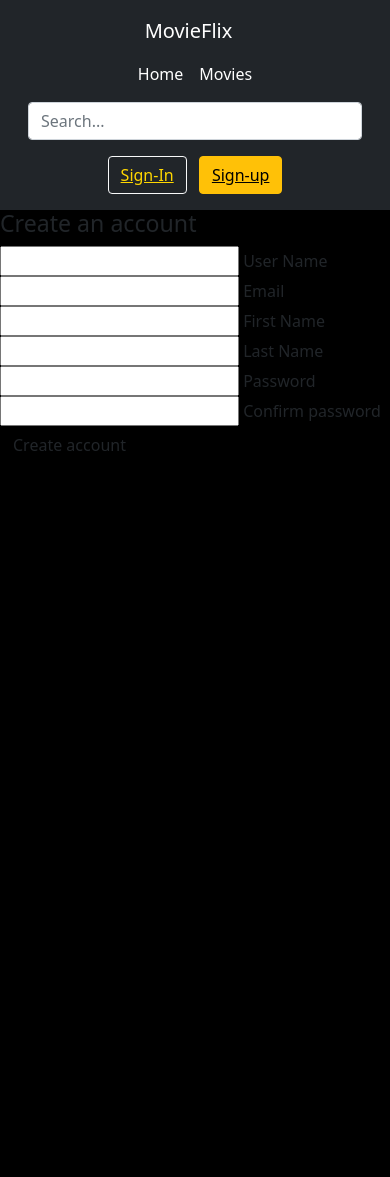
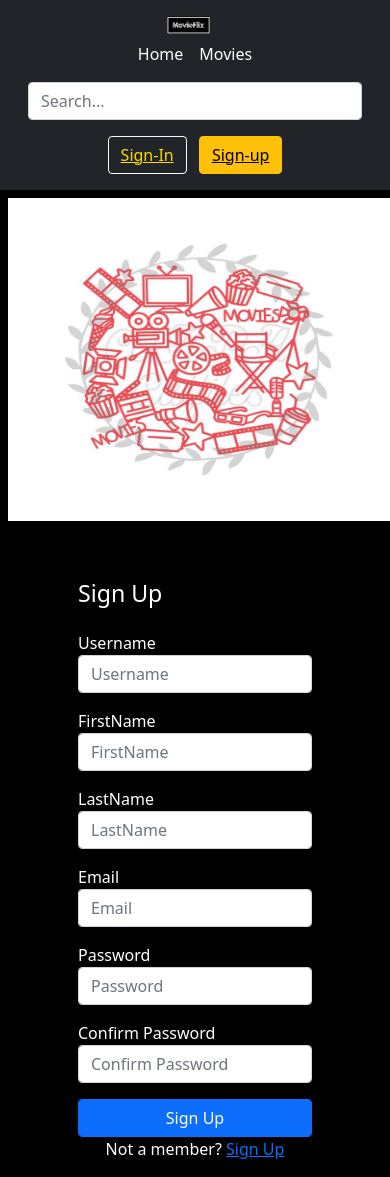
Before and after one commit to Abhishe-k/MovieFlix, a Django app: page /signup/ in a window 390 px wide. Before the commit the page ends 451 px from the top, so only its background shows below. Run offline with Django 4.2, Linux system fonts and the light colour scheme.

Commit message:
Password reset and UI

```diff
--- a/Core/forms.py
+++ b/Core/forms.py
@@ -28,6 +28,7 @@ class SignUpForm(forms.ModelForm):
         return self.cleaned_data
 
 
+
 class SignInForm(forms.Form):
     username = forms.CharField(required=True)
     password = forms.CharField(widget=forms.PasswordInput())
@@ -44,3 +45,38 @@ class SignInForm(forms.Form):
         password = self.cleaned_data.get('password')
 
         return self.cleaned_data
+
+class ForgotPasswordForm(forms.Form):
+    email = forms.CharField(widget=forms.EmailInput(), max_length=100, required=True)
+
+    class Meta:
+        model = User
+        fields = ['username', 'email']
+
+    def _init_(self, *args, **kwargs):
+        super(ForgotPasswordForm, self)._init_(*args, **kwargs)
+
+    def clean(self):
+        super(ForgotPasswordForm, self).clean()
+        email = self.cleaned_data.get('email')
+
+        return self.cleaned_data
+
+class ResetPasswordForm(forms.Form):
+    password = forms.CharField(widget=forms.PasswordInput(), required=True, label='Enter your new password.')
+    confirm_password = forms.CharField(widget=forms.PasswordInput(), required=True, label='Confirm your new password.')
+
+    class Meta:
+        model = User
+        fields = ['password']
+
+    def _init_(self, *args, **kwargs):
+        super(ResetPasswordForm, self)._init_(*args, **kwargs)
+
+    def clean(self):
+        super(ResetPasswordForm, self).clean()
+        password = self.cleaned_data.get('password')
+        confirm_password = self.cleaned_data.get('confirm_password')
+        if password != confirm_password:
+            self._errors['password'] = self.error_class(['Password do not match, try again!'])
+        return self.cleaned_data
--- a/Core/templates/base.html
+++ b/Core/templates/base.html
@@ -7,13 +7,16 @@
         <link rel="stylesheet" type="text/css" href="{% static 'Core/card.css' %}"/>
     </head>
 
-    <body style="background-color: black">
+    <body style="background-color: black; color: white">
     <header class="p-3 bg-dark text-white" >
     <div class="container">
       <div class="d-flex flex-wrap align-items-center justify-content-center justify-content-lg-start">
-        <a href="/" class="d-flex align-items-center mb-2 mb-lg-0 text-white text-decoration-none"  style="margin-right: 13px;font-size: 20px">
-          MovieFlix
-        </a>
+          <img src="{% static 'Core/MovieFlix-logo.png' %}" alt="MovieFlix" height="7%" width="13%" style="margin-right: 13px;"
+               onclick="window.location.href = '/home';">
+
+{#        <a href="/" class="d-flex align-items-center mb-2 mb-lg-0 text-white text-decoration-none"  style="margin-right: 13px;font-size: 20px">#}
+{#          MovieFlix#}
+{#        </a>#}
 
         <ul class="nav col-12 col-lg-auto me-lg-auto mb-2 justify-content-center mb-md-0">
           <li><a href="/home" class="nav-link px-2 text-white">Home</a></li>
--- a/Core/templates/signup.html
+++ b/Core/templates/signup.html
@@ -1,45 +1,113 @@
 {% extends 'base.html' %}
 {% load static %}
 {% block content %}
-<div class="row center-align">
-  <form class="col s12" role="form" action="" method="POST">
+{#<div class="row center-align">#}
+{#  <form class="col s12" role="form" action="" method="POST">#}
+{#    {% csrf_token %}#}
+{#    <h3>Create an account</h3>#}
+{#    <div class="row">#}
+{#      <div class="input-field col s12">#}
+{#        {{ form.username }}#}
+{#        <label for="username">User Name</label>#}
+{#      </div>#}
+{#    </div>#}
+{#    <div class="row">#}
+{#      <div class="input-field col s12">#}
+{#        {{ form.email }}#}
+{#        <label for="email">Email</label>#}
+{#      </div>#}
+{#    </div>#}
+{#    <div class="row">#}
+{#      <div class="input-field col s12">#}
+{#        {{ form.first_name }}#}
+{#        <label for="first_name">First Name</label>#}
+{#      </div>#}
+{#    </div>#}
+{#    <div class="row">#}
+{#      <div class="input-field col s12">#}
+{#        {{ form.last_name }}#}
+{#        <label for="last_name">Last Name</label>#}
+{#      </div>#}
+{#    </div>#}
+{#    <div class="row">#}
+{#      <div class="input-field col s12">#}
+{#        {{ form.password }}#}
+{#        <label for="password">Password</label>#}
+{#      </div>#}
+{#    </div>#}
+{#    <div class="row">#}
+{#      <div class="input-field col s12">#}
+{#        {{ form.confirm_password }}#}
+{#        <label for="confirm_password">Confirm password</label>#}
+{#      </div>#}
+{#    </div>#}
+{#    {% if form.errors %}#}
+{#      <div class="row">#}
+{#        <div class="col s12">#}
+{#          <span style="color: red; font-weight: bold;">{{ form.errors }}</span>#}
+{#        </div>#}
+{#      </div>#}
+{#    {% endif %}#}
+{#    <button type="submit"class="waves-effect waves-light btn" name="action">Create account</button>#}
+{#  </form>#}
+{#</div>#}
+    <div>
+<div class="row" >
+    <div class="col-md-6">
+
+             <img src="{%static 'Core/bgimg.jpg'%}" alt="Sample image" width="100%" height="85%" style="padding: 2% 0% 0% 2%">
+    </div>
+    <div class="col-md-6" >
+<div class="login-wrap " style="margin-left:20%;margin-right: 20%;">
+<div class="d-flex">
+<div class="w-100">
+<h3 class="mb-4">Sign Up</h3>
+</div>
+<div class="w-100">
+<p class="social-media d-flex justify-content-end">
+<a href="#" class="social-icon d-flex align-items-center justify-content-center"><span class="fa fa-facebook"></span></a>
+<a href="#" class="social-icon d-flex align-items-center justify-content-center"><span class="fa fa-twitter"></span></a>
+</p>
+</div>
+</div>
+<form class="signin-form" role="form" action="" method="POST">
     {% csrf_token %}
-    <h3>Create an account</h3>
-    <div class="row">
-      <div class="input-field col s12">
-        {{ form.username }}
-        <label for="username">User Name</label>
-      </div>
+<div class="form-group mb-3">
+<label class="label" for="name">Username</label>
+<input type="text"  class="form-control" placeholder="Username"  name='username' required="">
+</div>
+    <div class="form-group mb-3">
+<label class="label" for="first_name">FirstName</label>
+<input type="text"  class="form-control" placeholder="FirstName"  name='first_name' required="">
+</div>
+    <div class="form-group mb-3">
+<label class="label" for="last_name">LastName</label>
+<input type="text"  class="form-control" placeholder="LastName"  name='last_name' required="">
+</div>
+    <div class="form-group mb-3">
+<label class="label" for="email">Email</label>
+<input type="text"  class="form-control" placeholder="Email"  name='email' required="">
+</div>
+<div class="form-group mb-3">
+<label class="label" for="password">Password</label>
+<input type="password" class="form-control" placeholder="Password" name='password' required="">
+</div>
+    <div class="form-group mb-3">
+<label class="label" for="confirm_password">Confirm Password</label>
+<input type="password" class="form-control" placeholder="Confirm Password" name='confirm_password' required="">
+</div>
+<div class="form-group">
+<button type="submit" class="form-control btn btn-primary rounded submit px-3">Sign Up</button>
+</div>
+<div class="form-group d-md-flex">
+
+
+</div>
+</form>
+<p class="text-center">Not a member? <a data-toggle="tab" href="/signup">Sign Up</a></p>
+</div>
     </div>
-    <div class="row">
-      <div class="input-field col s12">
-        {{ form.email }}
-        <label for="email">Email</label>
-      </div>
-    </div>
-    <div class="row">
-      <div class="input-field col s12">
-        {{ form.first_name }}
-        <label for="first_name">First Name</label>
-      </div>
-    </div>
-    <div class="row">
-      <div class="input-field col s12">
-        {{ form.last_name }}
-        <label for="last_name">Last Name</label>
-      </div>
-    </div>
-    <div class="row">
-      <div class="input-field col s12">
-        {{ form.password }}
-        <label for="password">Password</label>
-      </div>
-    </div>
-    <div class="row">
-      <div class="input-field col s12">
-        {{ form.confirm_password }}
-        <label for="confirm_password">Confirm password</label>
-      </div>
+</div>
     </div>
     {% if form.errors %}
       <div class="row">
@@ -48,7 +116,4 @@
         </div>
       </div>
     {% endif %}
-    <button type="submit"class="waves-effect waves-light btn" name="action">Create account</button>
-  </form>
-</div>
 {% endblock %}
--- a/Core/urls.py
+++ b/Core/urls.py
@@ -13,5 +13,7 @@ urlpatterns = [
     path('logout/', logout, name='logout'),
     path('profile/', profile_user, name='profile'),
     path('profile/upload/', views.image_upload, name='upload'),
+    path('forgotpassword/', views.forgot_password, name='forgotpassword'),
+    path('resetpassword/<int:token>', views.change_password, name='resetpassword'),
 
 ]
--- a/Core/views.py
+++ b/Core/views.py
@@ -4,8 +4,8 @@ from django.shortcuts import render, redirect
 from django.contrib.auth.models import User
 
 from movie.forms import OrderForm, ImageForm
-from .forms import SignUpForm, SignInForm
-from movie.models import movie, actor, order, topmovie, profile
+from .forms import SignUpForm, SignInForm, ResetPasswordForm, ForgotPasswordForm
+from movie.models import movie, actor, order, topmovie, profile, usertoken
 from django.core import serializers
 # Create your views here.
 from django.contrib.auth.models import User
@@ -66,6 +66,105 @@ def loginUser(request):
         'form': form,
     }
     return render(request, 'signin.html', context)
+
+def forgot_password(request):
+    if request.POST:
+        user_email = request.POST['email']
+        user  = User.objects.get(email=user_email)
+        if user:
+            try:
+                user_token =  usertoken.objects.get(email=user.email)
+                token = user_token.id
+            except:
+                user_token = usertoken(username=user.username, email=user.email)
+                user_token.save()
+                token = usertoken.objects.get(email=user_email).id
+
+            subject = 'Reset Password'
+            message = ' You have requested to reset your password ' + user.username + \
+                      "Please click the below link to reset your password http://127.0.0.1:8000/resetpassword"
+
+            email_from = settings.EMAIL_HOST_USER
+            recipient_list = []
+            recipient_list.append(user_email)
+            htmlmessage = """
+                        <html lang="en">
+                <head>
+                  <title>Bootstrap Example</title>
+                  <meta charset="utf-8">
+                  <meta name="viewport" content="width=device-width, initial-scale=1">
+                  <link rel="stylesheet" href="https://cdn.jsdelivr.net/npm/bootstrap@4.6.1/dist/css/bootstrap.min.css">
+                  <script src="https://cdn.jsdelivr.net/npm/jquery@3.6.0/dist/jquery.slim.min.js"></script>
+                  <script src="https://cdn.jsdelivr.net/npm/popper.js@1.16.1/dist/umd/popper.min.js"></script>
+                  <script src="https://cdn.jsdelivr.net/npm/bootstrap@4.6.1/dist/js/bootstrap.bundle.min.js"></script>
+                </head>
+                <body>
+                <div class="container">
+
+                """ \
+                          + " <center><h2>Request to reset password of <strong> " + str(
+                user.username) + " </strong>!</h2></center> " \
+                            """
+                            <div class="card">
+                                                                                                   <div class="card-body" style="text-align: center">
+                                                                                                     <h4 class="card-title"></h4>
+                                                                                                     <p class="card-text">Hi, to reset your password, please click the below link: <strong>
+            <a href="http://127.0.0.1:8000/resetpassword/"""+str(token) + ""\
+                                 """
+                                 ">Reset Password</a> </strong>"
+                                               </p>
+                                              </div>
+                                            </div>
+                                          </div>
+                                          </body>
+                                          </html>
+                                                  """
+            send_mail(subject, message, settings.DEFAULT_FROM_EMAIL, recipient_list, html_message=htmlmessage)
+            print(email_from + str(recipient_list) + message + user_email)
+            return render(request,"password_reset_done.html")
+        else:
+            return HttpResponse("User with this email not found. Please try again")
+    else:
+        form = ForgotPasswordForm()
+    return render(request,"forgotpassword.html",{"form":form})
+
+def change_password(request,token):
+    print(request.POST)
+    valid = False
+
+    user_token = usertoken.objects.filter(id=token)
+    if user_token:
+        valid = True
+        if request.method == 'POST':
+            form = ResetPasswordForm(request.POST)
+            print(form.errors)
+            if form.is_valid():
+                # print(request.POST)
+                password = request.POST['password']
+                confirm_password = request.POST['confirm_password']
+                user = User.objects.get(username=user_token.username)
+                if user:
+                    if password == confirm_password:
+                        user.set_password(password)
+                        user.save()
+                        user_token.delete()
+                        return redirect('/signin')
+                    else:
+                        return HttpResponse("Please enter valid credentials.")
+
+        else:
+            form = ResetPasswordForm()
+
+        context = {
+            'form': form,
+            'valid': valid
+        }
+        return render(request, 'resetpassword.html', context)
+    else:
+        context = {
+            'valid': valid
+        }
+        return render(request, 'resetpassword.html', context)
 
 
 def home(request):
--- a/movie/admin.py
+++ b/movie/admin.py
@@ -1,5 +1,5 @@
 from django.contrib import admin
-from .models import actor, movie, topmovie, profile, order
+from .models import actor, movie, topmovie, profile, order, usertoken
 
 # Register your models here.
 
@@ -8,3 +8,4 @@ admin.site.register(movie)
 admin.site.register(topmovie)
 admin.site.register(profile)
 admin.site.register(order)
+admin.site.register(usertoken)
```
Also changed, not shown: Core/templates/forgotpassword.html (added, +15 -0 lines), Core/templates/password_reset_done.html (added, +9 -0 lines), Core/templates/resetpassword.html (added, +21 -0 lines), Core/templates/signin.html (+91 -16 lines), movie/data.py (+13 -17 lines), movie/models.py (+9 -0 lines), Core/static/Core/MovieFlix-logo.png (added), Core/static/Core/bgimg.jpg (added), Core/static/Core/movieflix-signin.jpeg (added), Core/static/images/movieflix-signin.jpeg (added), Core/templates/movieflix-signin.jpeg (added), db.sqlite3, movie/migrations/0015_usertoken_alter_order_status.py (added), movie/migrations/0016_alter_usertoken_email.py (added).
